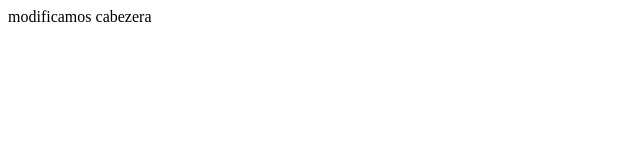
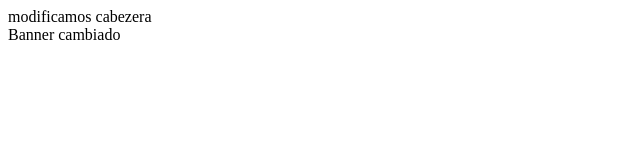
Before and after one commit to Alfirex/ExamenGIT, a plain HTML site: page index.html in a window 1280 px wide. Shown: the whole page, without its empty margins (0-640 px from the left). Drawn offline with Linux system fonts and the light colour scheme.

Commit message:
Banner cambiado

```diff
--- a/index.html
+++ b/index.html
@@ -12,7 +12,7 @@
       </nav>
     </header>
     <banner>
-
+      Banner cambiado
     </banner>
   </body>
 </html>
```
